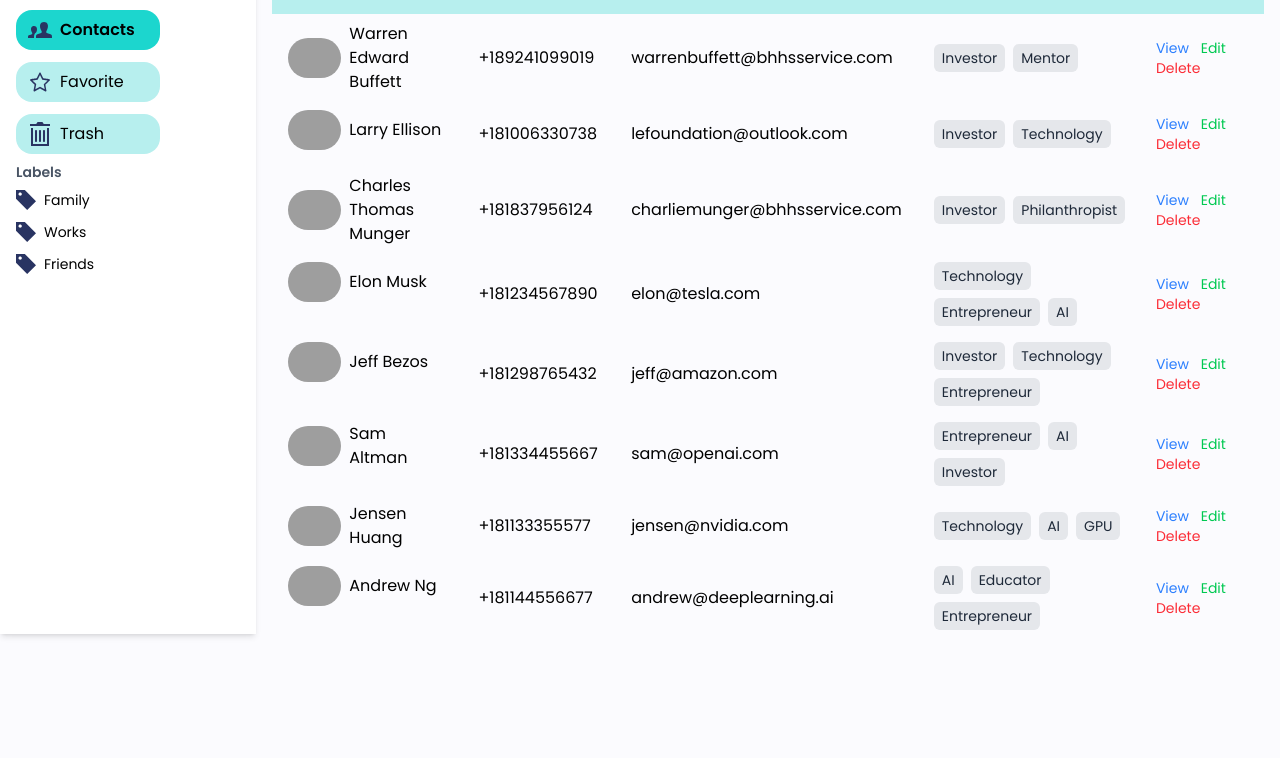
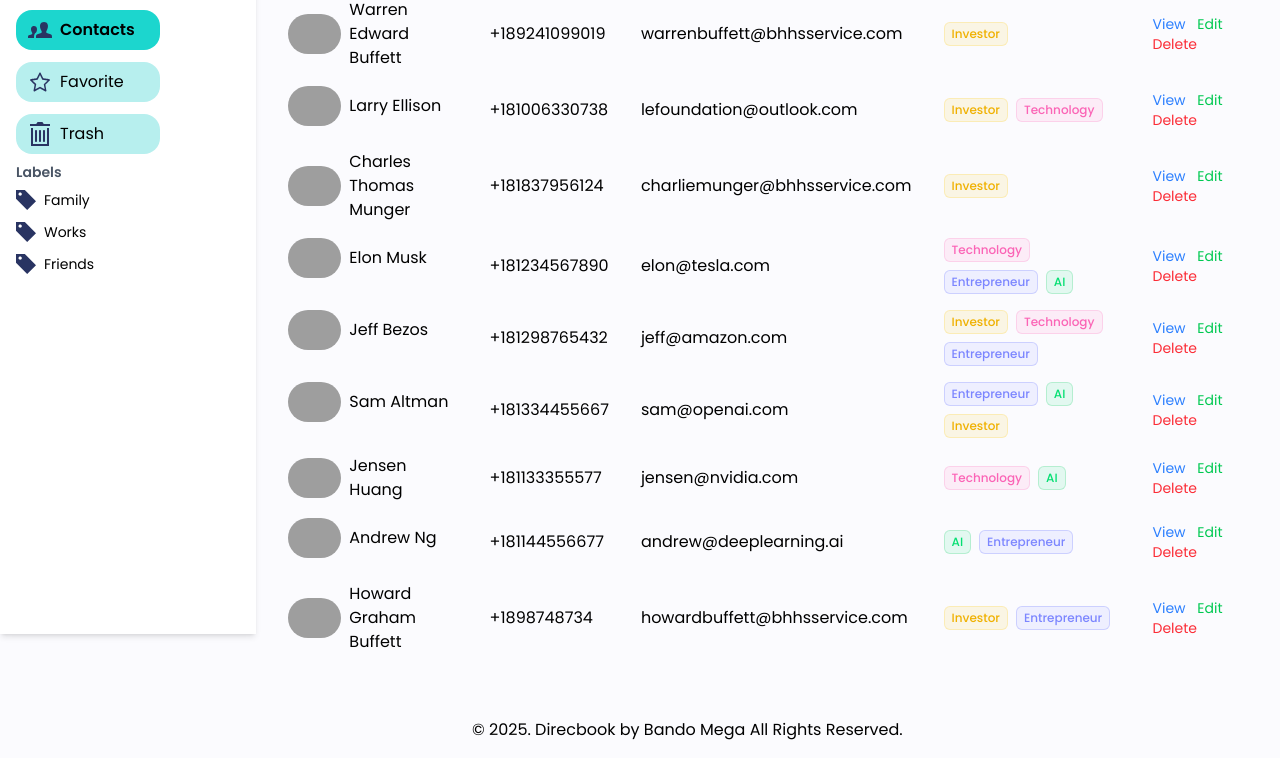
Before and after one commit to bando9/direcbook, a website: page index.html in a window 1280 px wide. Shown: the part 166-924 px from the top of the page. Before the commit the page ends 800 px from the top, so only its background shows below. Drawn offline with Linux system fonts and the light colour scheme; grey boxes are pictures that could not be loaded.

Commit message:
fix: improve tag badget; add get color badge function

```diff
--- a/index.html
+++ b/index.html
@@ -23,7 +23,7 @@
       <nav class="space-y-2">
         <a
           href="/new"
-          class="bg-primary text-light flex items-center p-2 w-3/4 rounded-2xl mt-10"
+          class="bg-primary text-light flex items-center gap-1 p-2 w-3/4 rounded-2xl mt-10"
         >
           <img src="/images/icons/plus.svg" alt="plus icon" />
           <p class="text-sm font-semibold">Create Contact</p>
@@ -68,9 +68,7 @@
       </nav>
     </aside>
 
-    <main
-      class="md:col-span-4 p-2 ml-64 h-screen min-h-screen overflow-hidden flex-1"
-    >
+    <main class="md:col-span-4 p-2 ml-64 min-h-screen overflow-hidden flex-1">
       <section class="p-1 mt-3">
         <form
           id="q"
@@ -95,7 +93,7 @@
           <div class="flex items-center gap-2">
             <img src="/images/icons/contacts-1.svg" alt="contacts" />
             <p class="text-md">
-              All Contacts (<span id="count-contacts">???</span>)
+              All Contacts (<span id="count-contacts">0</span>)
             </p>
           </div>
           <div class="flex items-center justify-end gap-3.5">
@@ -104,15 +102,13 @@
         </div>
       </section>
 
-      <section
-        class="p-2 overflow-x-auto overflow-y-auto h-screen max-h-screen"
-      >
+      <section class="p-2 overflow-x-auto relative">
         <table class="min-w-full border-collapse">
-          <thead class="bg-btn sticky -top-4 z-10">
+          <thead class="bg-btn sticky z-10 -top-2">
             <tr>
               <th class="px-4 py-2 text-left">Name</th>
+              <th class="px-4 py-2 text-left">Email</th>
               <th class="px-4 py-2 text-left">Phone Number</th>
-              <th class="px-4 py-2 text-left">Email</th>
               <th class="px-4 py-2 text-left">Labels</th>
               <th class="px-4 py-2 text-center">Actions</th>
             </tr>
@@ -159,7 +155,7 @@
         </table>
       </section>
 
-      <footer class="p-2">
+      <footer class="p-2 mt-10 ms-50">
         &copy; 2025. Direcbook by
         <a href="https://bandomega.com" class="hover:underline" target="_blank"
           >Bando Mega</a
--- a/index.js
+++ b/index.js
@@ -6,7 +6,7 @@
     email: "warrenbuffett@bhhsservice.com",
     address: "Omaha, Nebraska, USA",
     birthdate: new Date(1930, 7, 30),
-    tags: ["Investor", "Mentor"],
+    tags: ["Investor"],
     isFavorited: true,
     isDeleted: false,
     socialMedia: {
@@ -40,7 +40,7 @@
     email: "charliemunger@bhhsservice.com",
     address: "Omaha, Nebraska, USA",
     birthdate: new Date(1924, 0, 1),
-    tags: ["Investor", "Philanthropist"],
+    tags: ["Investor"],
     isFavorited: false,
     isDeleted: false,
     socialMedia: {
@@ -108,7 +108,7 @@
     email: "jensen@nvidia.com",
     address: "Tainan, Taiwan / California, USA",
     birthdate: new Date(1963, 1, 17),
-    tags: ["Technology", "AI", "GPU"],
+    tags: ["Technology", "AI"],
     isFavorited: true,
     isDeleted: false,
     socialMedia: {
@@ -125,7 +125,7 @@
     email: "andrew@deeplearning.ai",
     address: "Stanford, California, USA",
     birthdate: new Date(1976, 3, 18),
-    tags: ["AI", "Educator", "Entrepreneur"],
+    tags: ["AI", "Entrepreneur"],
     isFavorited: true,
     isDeleted: false,
     socialMedia: {
@@ -142,7 +142,7 @@
     email: "howardbuffett@bhhsservice.com",
     address: "Omaha, Nebraska, USA",
     birthdate: new Date(1954, 11, 16),
-    tags: ["Investor", "Businuss"],
+    tags: ["Investor", "Entrepreneur"],
     isFavorited: false,
     isDeleted: false,
     socialMedia: {
@@ -168,9 +168,7 @@
   const imageUrl = getFullNameToImage(contact.id);
   const tagString = contact.tags
     .map((tag) => {
-      return `<span class="bg-gray-200 text-gray-800 text-sm px-2 py-1 rounded-md">
-          ${tag}
-        </span>`;
+      return `<span class="${getColorBadge(tag)}">${tag}</span>`;
     })
     .join(" ");
 
@@ -237,6 +235,25 @@
 
 function renderSeparator() {
   console.log("============================");
+}
+
+function getColorBadge(tag) {
+  switch (tag.toLowerCase()) {
+    case "investor":
+      return `inline-flex items-center rounded-md bg-yellow-400/10 px-2 py-1 text-xs font-medium text-yellow-500 inset-ring inset-ring-yellow-400/20`;
+      break;
+    case "entrepreneur":
+      return "inline-flex items-center rounded-md bg-indigo-400/10 px-2 py-1 text-xs font-medium text-indigo-400 inset-ring inset-ring-indigo-400/30";
+      break;
+    case "ai":
+      return "inline-flex items-center rounded-md bg-green-400/10 px-2 py-1 text-xs font-medium text-green-400 inset-ring inset-ring-green-500/20";
+      break;
+    case "technology":
+      return "inline-flex items-center rounded-md bg-pink-400/10 px-2 py-1 text-xs font-medium text-pink-400 inset-ring inset-ring-pink-400/20";
+      break;
+    default:
+      return "inline-flex items-center rounded-md bg-gray-400/10 px-2 py-1 text-xs font-medium text-gray-400 inset-ring inset-ring-gray-400/20";
+  }
 }
 
 function addContact(
```
Also changed, not shown: src/output.css.
